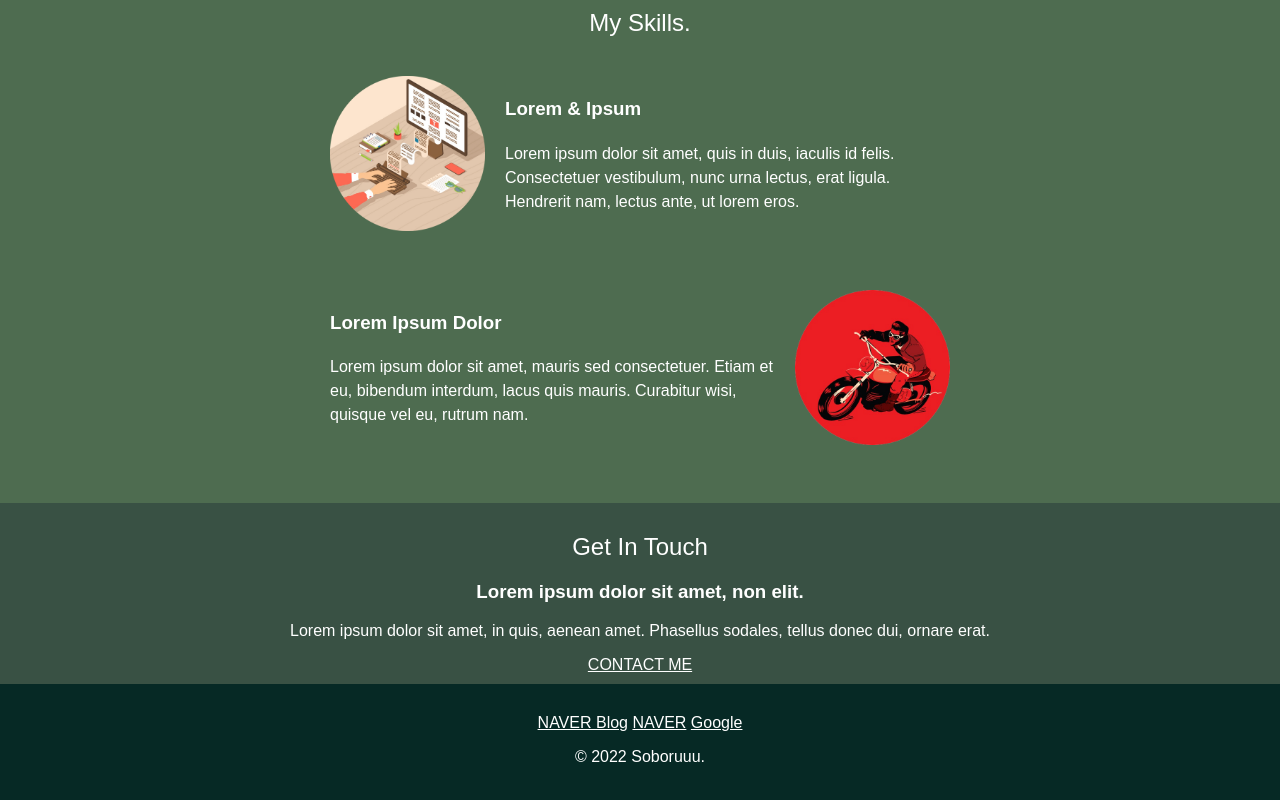
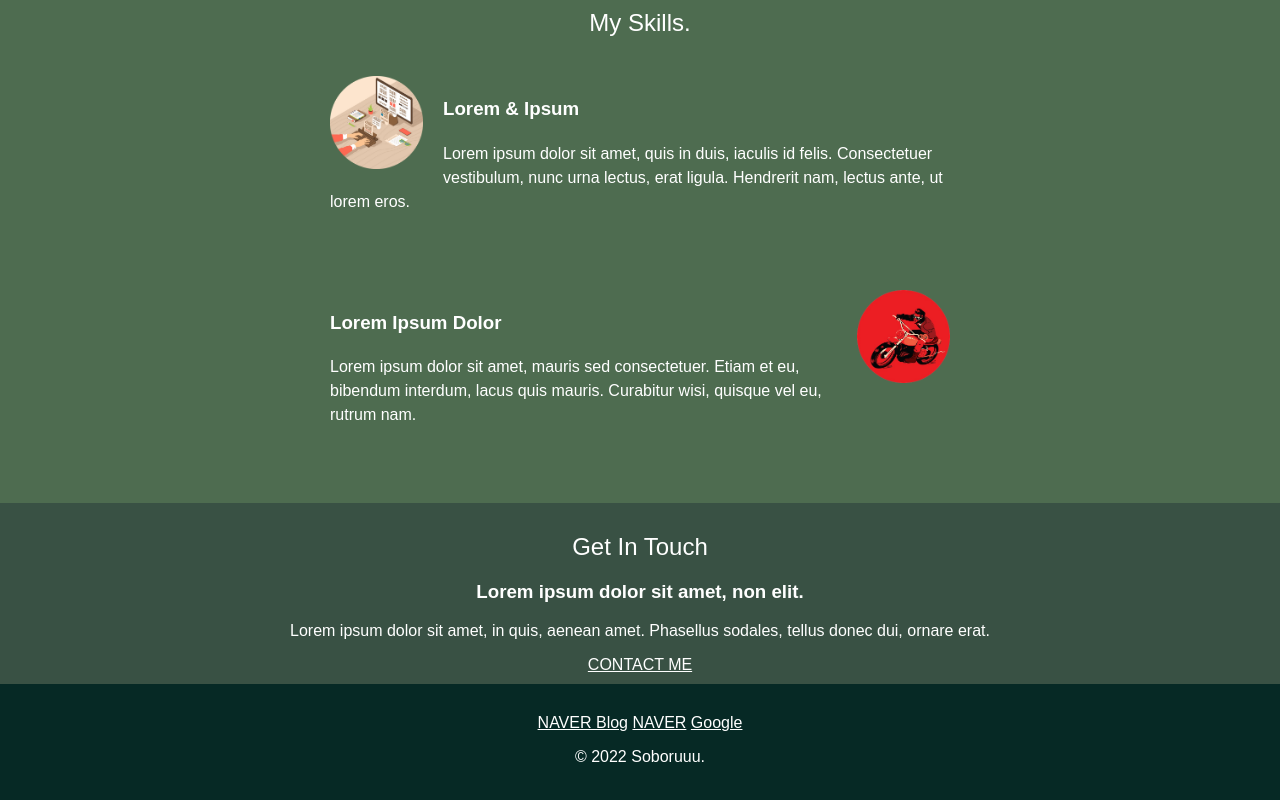
Before and after one commit to Soboruuu/css-website2, a plain HTML site: page index.html in a window 1280 px wide. Shown: the part 961-1761 px from the top of the page. Drawn offline with Linux system fonts and the light colour scheme; a web font is replaced by a local one.

Commit message:
Update styles.css

```diff
--- a/css/styles.css
+++ b/css/styles.css
@@ -65,19 +65,19 @@ h2{
 .skills{
     background-color: #4E6C50;
     padding:20px;
-
 }
 
 .computer{
-    width:25%;
+    width:15%;
     margin:0 20px 0 0;
 
     float:left;
 }
 
 .bike{
-    width:25%;
-    margin:0 0 0 20px;
+    width:15%;
+    margin:0 0 20px 0px;
+    padding:0 0 20px 20px;
     float:right;
 }
 
@@ -92,7 +92,6 @@ h2{
 .bottom-container{
     padding: 30px;
     background-color: #062925;
-
 }
 
 .contact-me{
```
